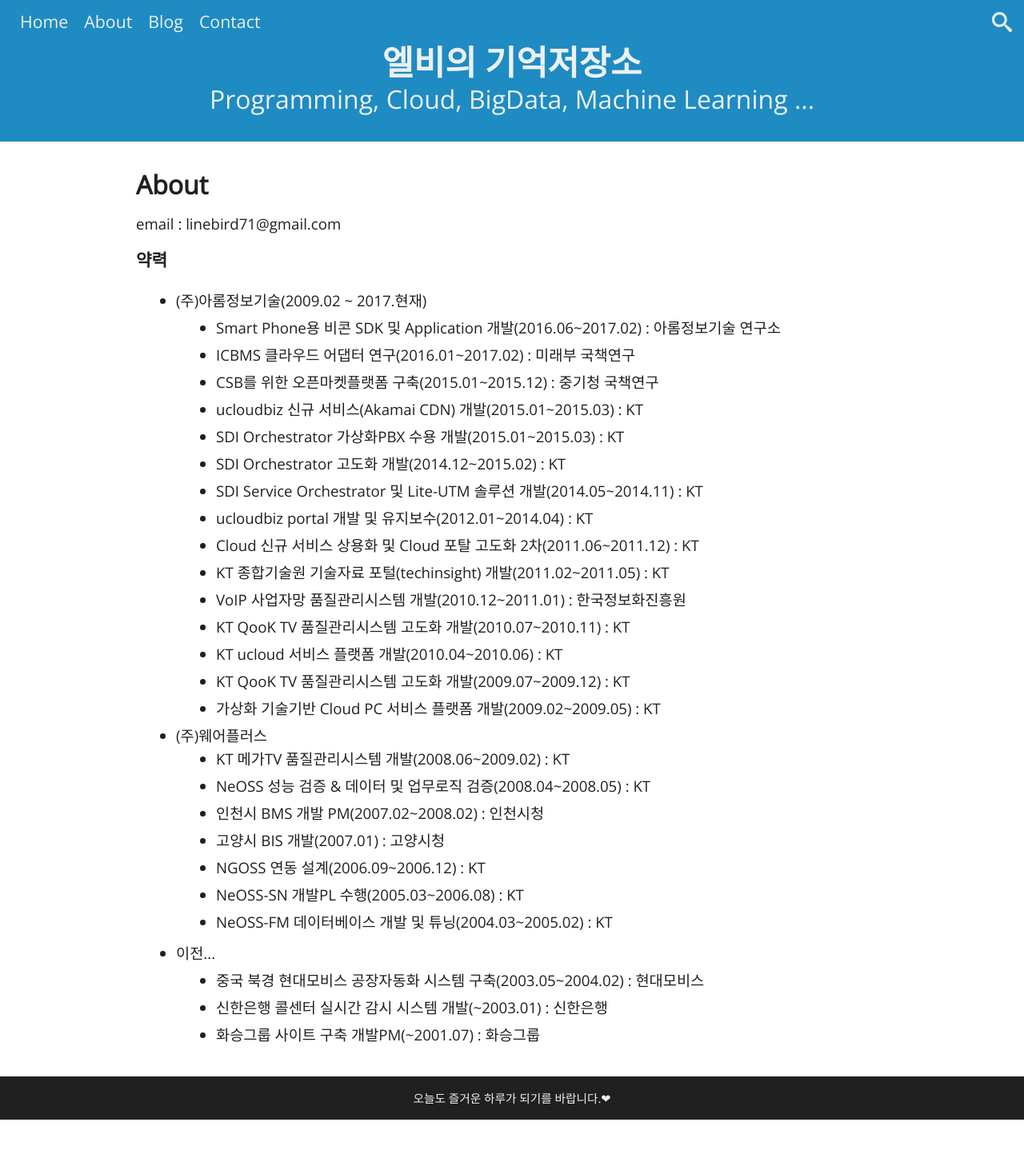
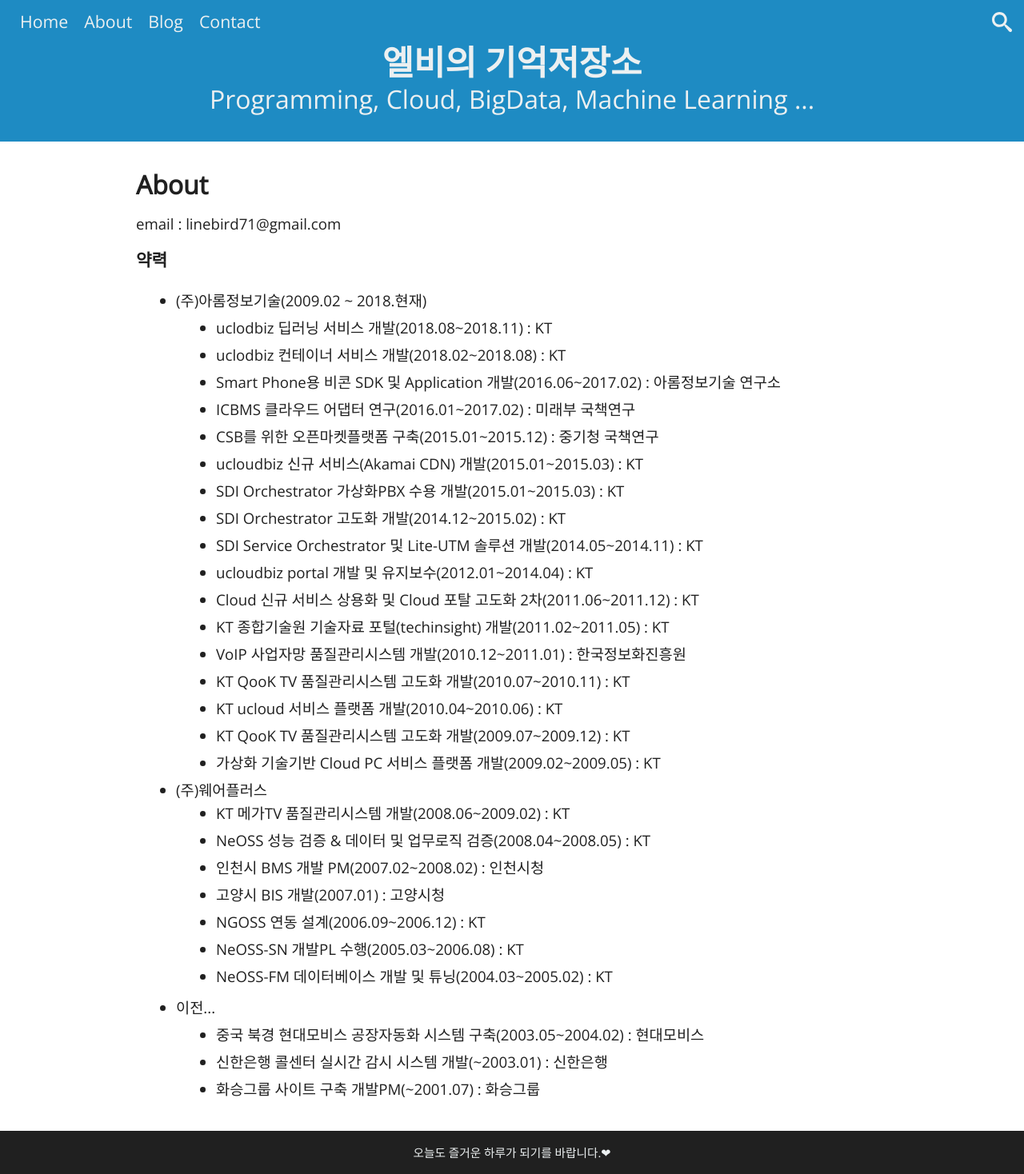
Before and after one commit to mateussmedeiros/blade-theme, a Jekyll site: the page built from about.html, in a window 1280 px wide. Shown: the whole page at 80% size. Built offline with Jekyll 4.4.1, drawn with Linux system fonts in a browser that asks for light colours; before the commit the page ends 1400 px from its top, so only the background shows below that.

Commit message:
Update about.html
이력추가

```diff
--- a/about.html
+++ b/about.html
@@ -8,8 +8,10 @@ permalink: /about/
 </p>
 <h3>약력</h3>
 <ul>
-  <li>(주)아롬정보기술(2009.02 ~ 2017.현재)</li>
+  <li>(주)아롬정보기술(2009.02 ~ 2018.현재)</li>
 	  <ul>
+		  <li>uclodbiz 딥러닝 서비스 개발(2018.08~2018.11) :  KT</li>
+		  <li>uclodbiz 컨테이너 서비스 개발(2018.02~2018.08) :  KT</li>
 		  <li>Smart Phone용 비콘 SDK 및 Application 개발(2016.06~2017.02) :  아롬정보기술 연구소</li>
 		  <li>ICBMS 클라우드 어댑터 연구(2016.01~2017.02) : 미래부 국책연구</li>
 		  <li>CSB를 위한 오픈마켓플랫폼 구축(2015.01~2015.12) : 중기청 국책연구</li>
```
